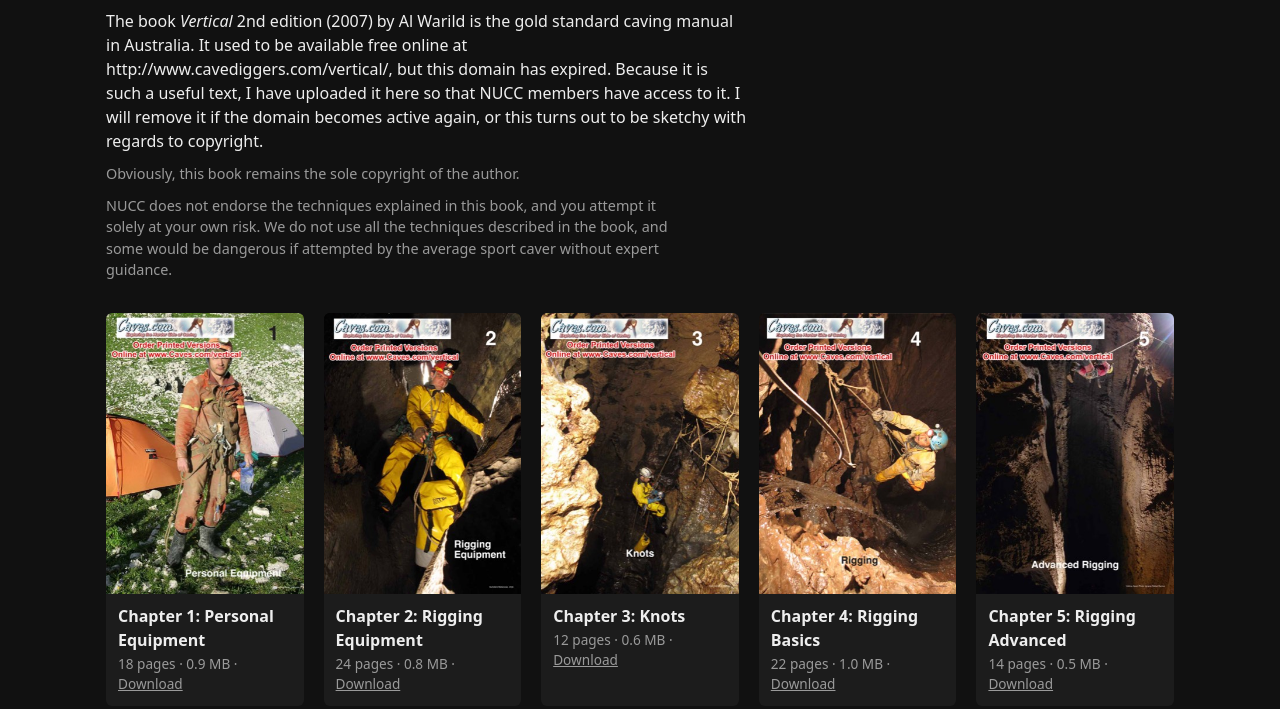
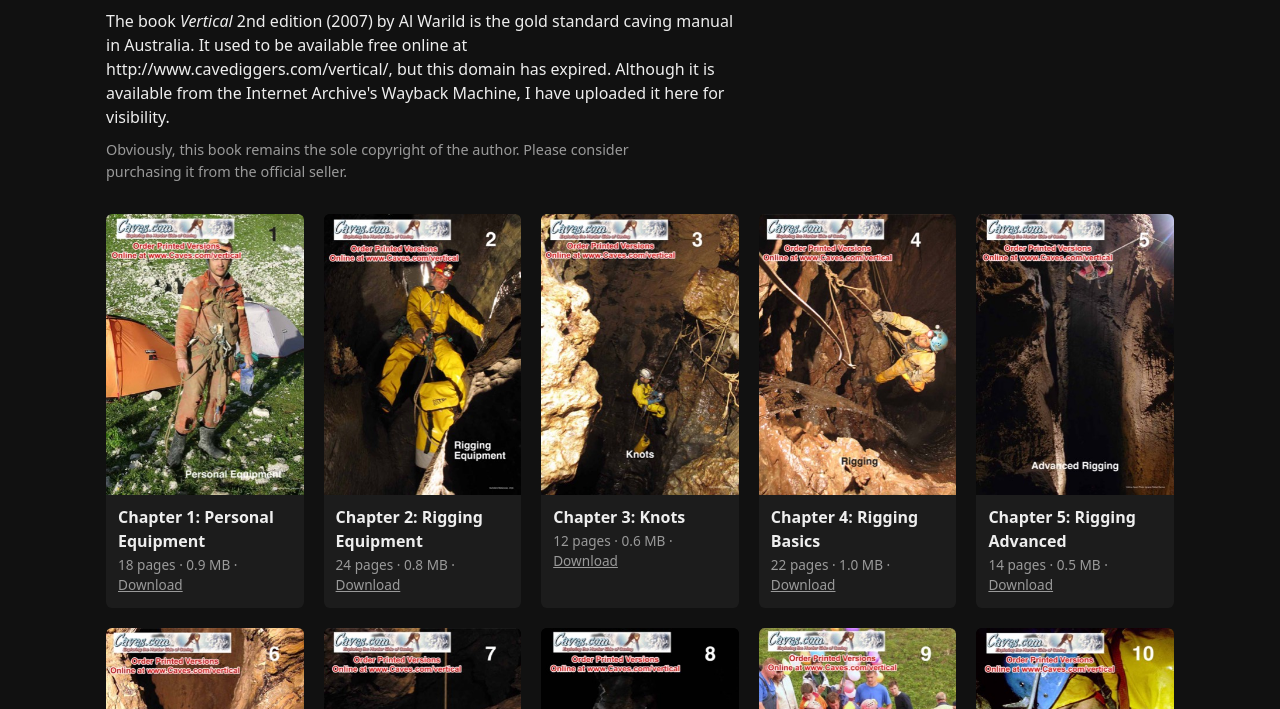
Before and after one commit to MattNotarangelo/cavediggers-vertical-archive, a plain HTML site: page public/index.html in a window 1280 px wide. Shown: the part 91-800 px from the top of the page. Drawn offline with Linux system fonts and the light colour scheme.

Commit message:
update index

```diff
--- a/public/index.html
+++ b/public/index.html
@@ -37,9 +37,8 @@
 <body>
 <header>
   <h1>Vertical</h1>
-  <p>The book <cite>Vertical</cite> 2nd edition (2007) by Al Warild is the gold standard caving manual in Australia. It used to be available free online at http://www.cavediggers.com/vertical/, but this domain has expired. Because it is such a useful text, I have uploaded it here so that NUCC members have access to it. I will remove it if the domain becomes active again, or this turns out to be sketchy with regards to copyright.</p>
-  <p class="note">Obviously, this book remains the sole copyright of the author.</p>
-  <p class="note">NUCC does not endorse the techniques explained in this book, and you attempt it solely at your own risk. We do not use all the techniques described in the book, and some would be dangerous if attempted by the average sport caver without expert guidance.</p>
+  <p>The book <cite>Vertical</cite> 2nd edition (2007) by Al Warild is the gold standard caving manual in Australia. It used to be available free online at http://www.cavediggers.com/vertical/, but this domain has expired. Although it is available from the Internet Archive's Wayback Machine, I have uploaded it here for visibility. </p>
+  <p class="note">Obviously, this book remains the sole copyright of the author. Please consider purchasing it from the official seller.</p>
 </header>
 <main>
   <ol>
```
